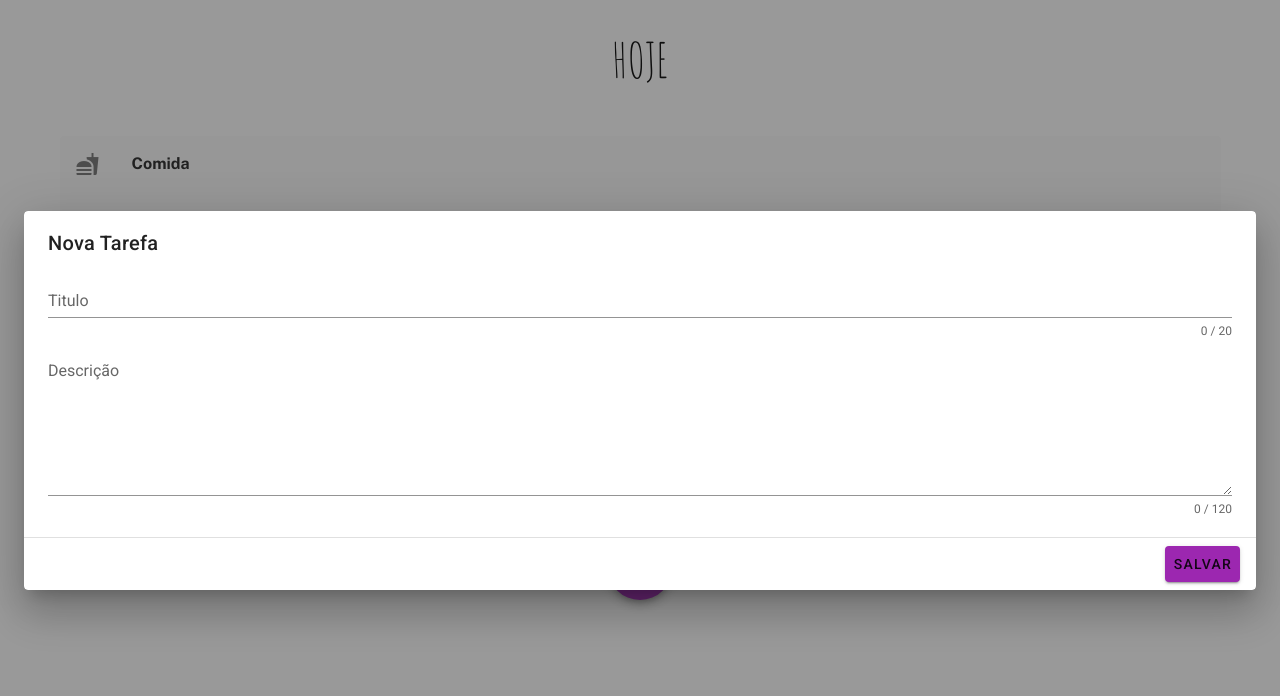
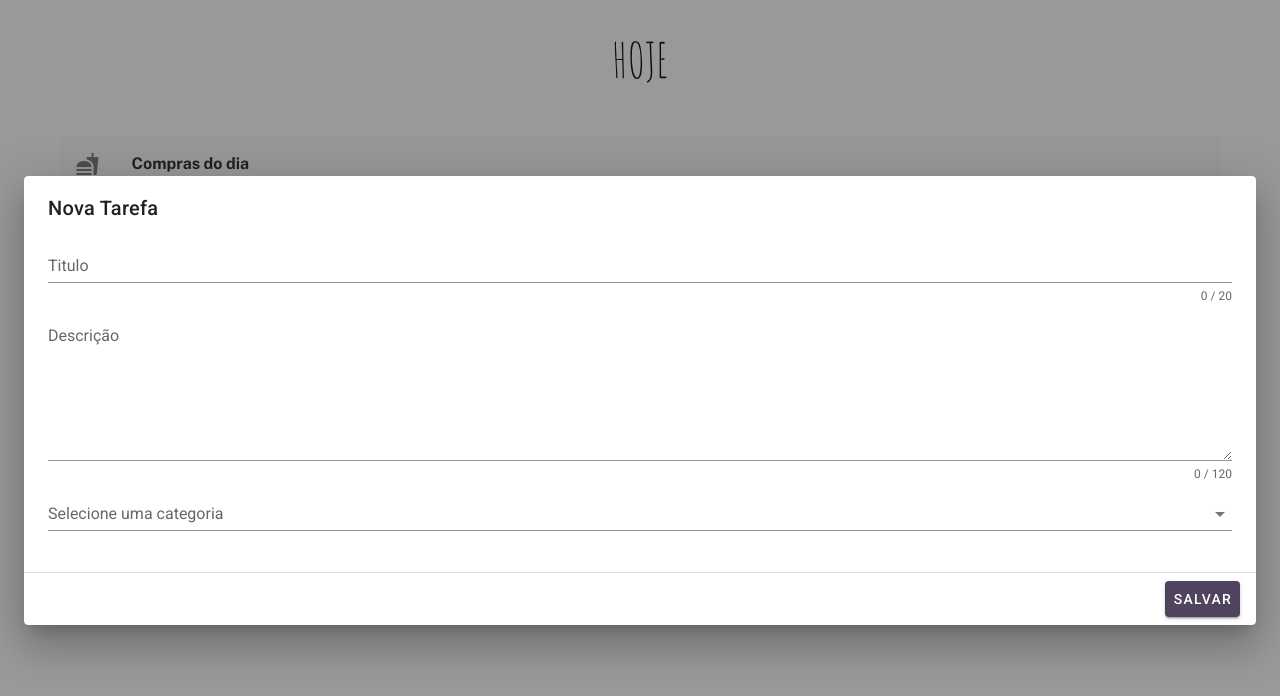
Before and after one commit to erickhora/bubble-todolist, a Vue app: page /home in a window 1280 px wide. Both pictures are taken after a click on the button 640 px from the left and 568 px from the top of the page. Shown: the top 696 px of the page. Built offline with nearby package versions, Linux system fonts and the light colour scheme.

Commit message:
Ajustado dialog de criaçao

```diff
--- a/src/views/Home.vue
+++ b/src/views/Home.vue
@@ -14,7 +14,7 @@
                                     <v-icon v-text="item.icon"></v-icon>
                                 </v-list-item-icon>
                                 <v-list-item-content>
-                                    <v-list-item-title v-text="item.title" v-on="on"></v-list-item-title>
+                                    <v-list-item-title v-text="item.title" v-on="on"> </v-list-item-title>
                                 </v-list-item-content>
                             </v-list-item>
                         </template>
@@ -38,7 +38,7 @@
         <v-container class="d-block text-center">
             <v-dialog v-model="dialog2">
                 <template v-slot:activator="{ on }">
-                    <v-btn class="mx-2" fab dark large color="purple" v-on="on">
+                    <v-btn class="mx-2" fab large v-on="on">
                         <v-icon dark>mdi-plus</v-icon>
                     </v-btn>
                 </template>
@@ -46,14 +46,15 @@
                     <v-card-title>Nova Tarefa</v-card-title>
                     <v-card-text>
                         <v-form>
-                            <v-text-field v-model="title" :counter="20" label="Titulo"></v-text-field>
-                            <v-textarea v-model="content" :counter="120" label="Descrição" required></v-textarea>
+                            <v-text-field v-model="addItem.title" :counter="20" label="Titulo"></v-text-field>
+                            <v-textarea v-model="addItem.content" :counter="120" label="Descrição" required></v-textarea>
+                            <v-select v-model="addItem.categoria" :items="categorias" label="Selecione uma categoria"></v-select>
                         </v-form>
                     </v-card-text>
                     <v-divider></v-divider>
                     <v-card-actions>
                         <v-spacer></v-spacer>
-                        <v-btn color="purple" submit @click="dialog2 = false">Salvar</v-btn>
+                        <v-btn submit @click="dialog2 = false; submit()">Salvar</v-btn>
                     </v-card-actions>
                 </v-card>
             </v-dialog>
@@ -69,47 +70,58 @@ export default {
         dialog: false,
         dialog2: false,
         j: 0,
-        title: '',
-        content: '',
+        addItem: {
+            title: '',
+            content: '',
+            categoria: '',
+            icon: ''
+        },
         item: 1,
+        categorias: ['Comida', 'Saúde', 'Trabalho', 'Finanças', 'Amor', 'Lazer'],
         items: [
             {
-                title: "Comida",
+                title: "Compras do dia",
                 content: "compŕar pão e queijo",
-                icon: "mdi-food"
+                icon: "mdi-food",
+                categoria: "Comida"
             },
             {
-                title: "Saúde",
+                title: "Marcar consultas",
                 content: "marcar clinico geral e dentista",
-                icon: "mdi-hospital"
+                icon: "mdi-hospital",
+                categoria: "Saúde"
             },
             {
-                title: "Trabalho",
+                title: "Decisões no trabalho",
                 content: "definir quem deve ser demitido",
-                icon: "mdi-briefcase"
+                icon: "mdi-briefcase",
+                categoria: "Trabalho"
             },
             {
-                title: "Finanças",
+                title: "Metas financeiras",
                 content: "Conseguir um milhão em 1 min",
-                icon: "mdi-cash"
+                icon: "mdi-cash",
+                categoria: "Finanças"
             },
             {
-                title: "Amor",
+                title: "Planos para a vida",
                 content: "Aprender hipnose para conseguir alguém",
-                icon: "mdi-heart"
+                icon: "mdi-heart",
+                categoria: "Amor"
             },
             {
-                title: "Lazer",
+                title: "Viagens",
                 content: "Planejar o próximo salto de paraquedas",
-                icon: "mdi-balloon"
+                icon: "mdi-balloon",
+                categoria: "Lazer"
             },
         ],
     }),
-
     methods: {
-        // enviarIndice: (i) => {
-        //     this.j = i;
-        // }
+        submit() {
+            this.items.push(this.addItem);
+            console.log(this.items);
+        }
     },
 }
 </script>
@@ -139,4 +151,8 @@ export default {
         padding: 0;
     }
 
+    .theme--light.v-btn:not(.v-btn--flat):not(.v-btn--text):not(.v-btn--outlined) {
+        background-color: #50435D;
+        color:white;
+    }
 </style>
```
